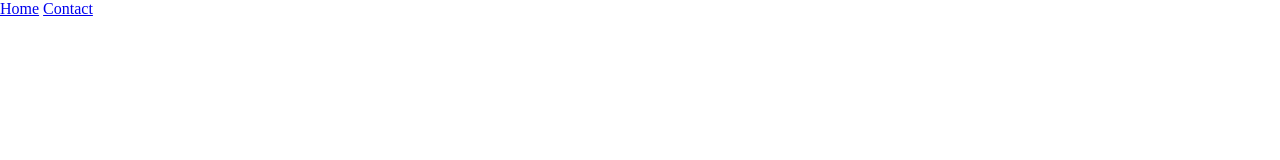
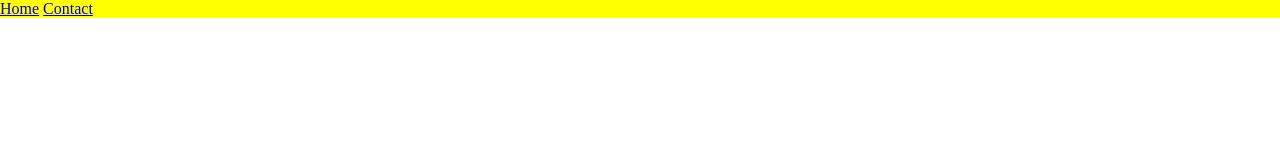
Before and after one commit to BeinanRen/personalwebsite, a plain HTML site: page index.html in a window 1280 px wide. Drawn offline with Linux system fonts and the light colour scheme.

Commit message:
Add files via upload

```diff
--- a/index.html
+++ b/index.html
@@ -1,7 +1,11 @@
 <html>
     <head>
+        <meta charset="UTF-8">
+        <meta http-equiv="X-UA-Compatible" content="IE=edge">
+        <meta name="viewport" content="width=device-width, initial-scale=1.0">
+
         <title>beinan ren</title>
-        <link rel="stylesheet" href="style.css">
+        <link rel="stylesheet" href="styles/general.css">
     </head>
     <body>
         <header class="header">
--- /dev/null
+++ b/styles/general.css
@@ -0,0 +1,14 @@
+.body{
+    background-color:aqua;
+}
+
+.header {
+    position: fixed;
+    top: 0;
+    left: 0;
+    width: 100%;
+    display: flex;
+    justify-content: space-between;
+    background:yellow;
+    align-items: center;
+}
```
